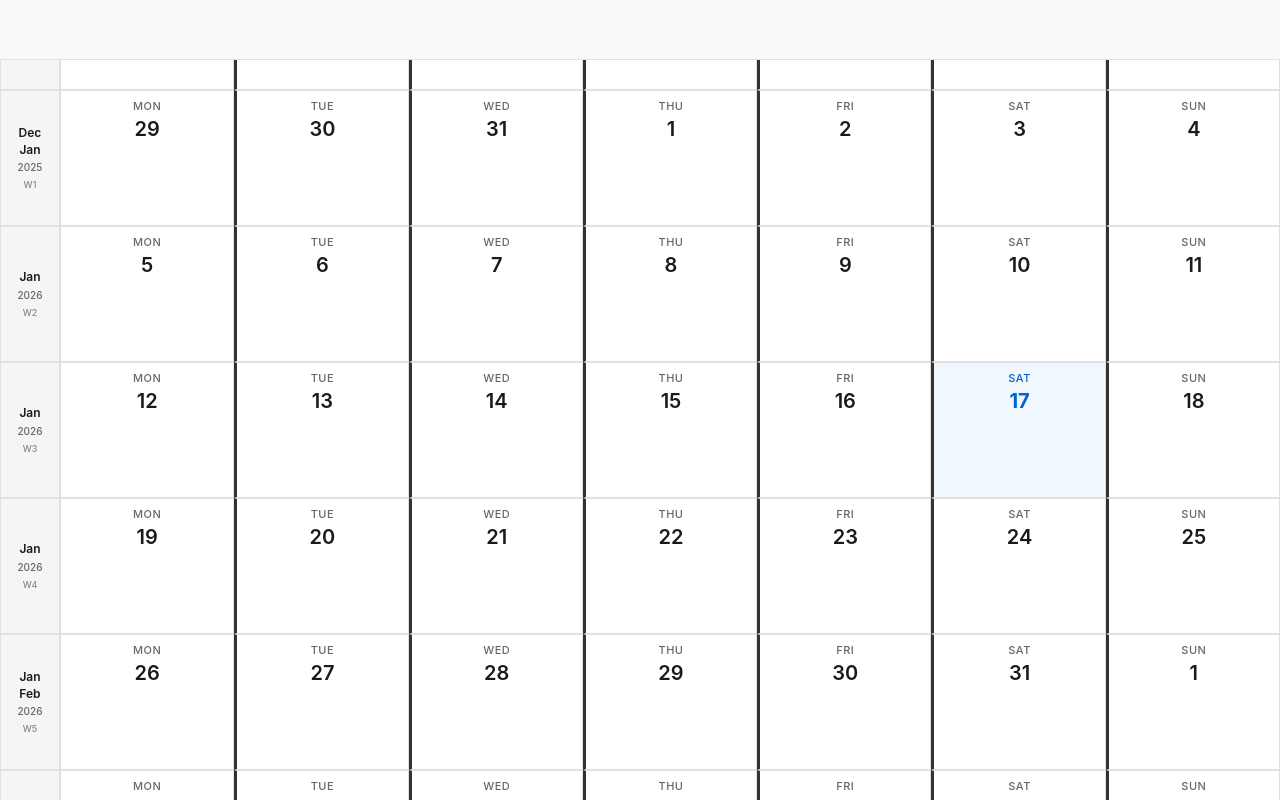
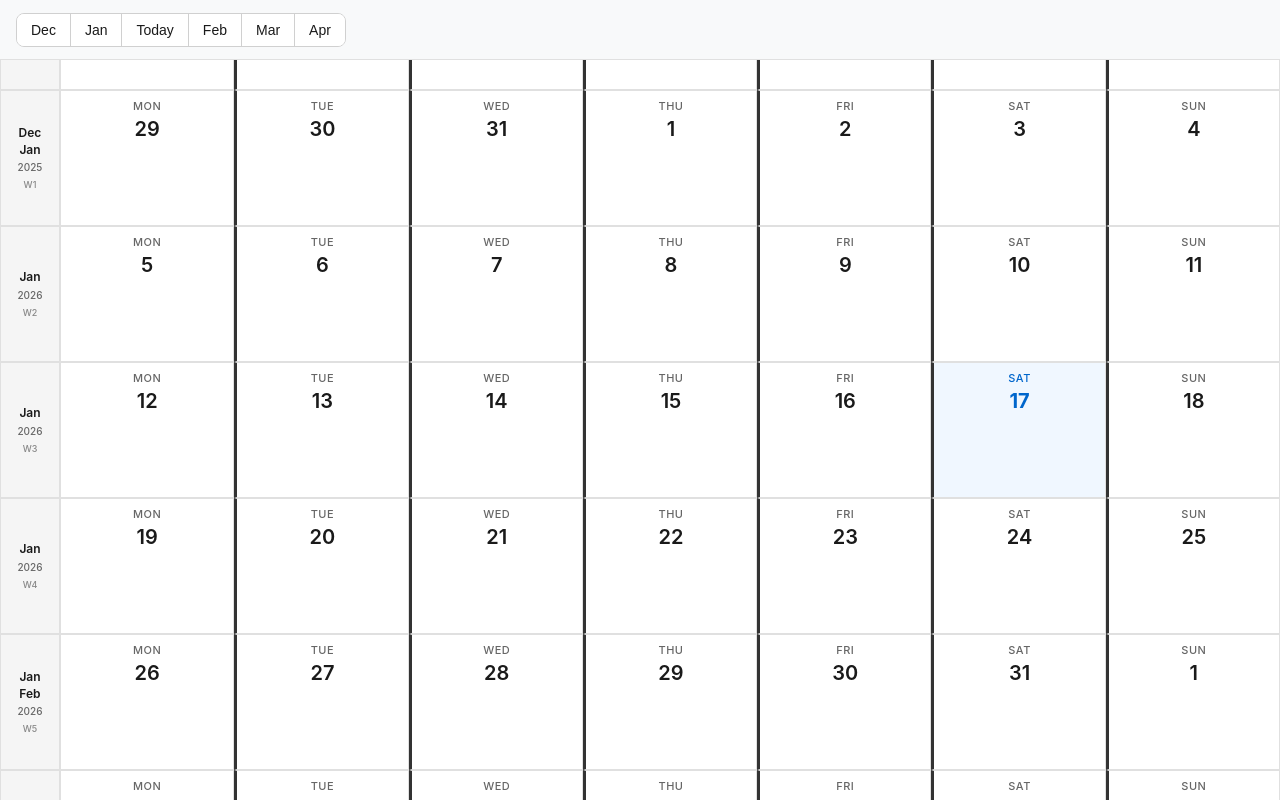
Before and after one commit to sebastiaanvisser/cal, a Next.js app: page / in a window 1280 px wide. Built offline with nearby package versions, Linux system fonts and the light colour scheme.

Commit message:
Nav buttons.

```diff
--- a/components/Calendar.module.css
+++ b/components/Calendar.module.css
@@ -21,6 +21,51 @@
   flex-shrink: 0;
   /* Safe area for iPhone notch */
   padding-top: env(safe-area-inset-top, 0);
+  overflow-x: auto;
+  overflow-y: hidden;
+  -webkit-overflow-scrolling: touch;
+}
+
+.toolbarButtons {
+  display: inline-flex;
+  align-items: center;
+  border-radius: 8px;
+  overflow: hidden;
+  border: 1px solid #d0d0d0;
+  background-color: #ffffff;
+}
+
+.toolbarButton {
+  padding: 8px 14px;
+  background-color: #ffffff;
+  border: none;
+  border-right: 1px solid #d0d0d0;
+  font-size: 14px;
+  font-weight: 500;
+  color: #1a1a1a;
+  cursor: pointer;
+  white-space: nowrap;
+  transition: all 0.2s ease;
+  flex-shrink: 0;
+  position: relative;
+}
+
+.toolbarButton:last-child {
+  border-right: none;
+}
+
+.toolbarButton:hover {
+  background-color: #f0f0f0;
+}
+
+.toolbarButton:active {
+  background-color: #e8e8e8;
+}
+
+.toolbarButton:focus {
+  outline: 2px solid #0066cc;
+  outline-offset: -2px;
+  z-index: 1;
 }
 
 .calendarContainer {
@@ -47,6 +92,15 @@
 
 /* Mobile optimizations */
 @media (max-width: 768px) {
+  .toolbar {
+    padding: 0 12px;
+  }
+
+  .toolbarButton {
+    padding: 6px 10px;
+    font-size: 13px;
+  }
+
   .weekRow {
     min-height: calc((100vh - 120px) / 5);
     min-height: calc((100dvh - 120px) / 5);
--- a/components/Calendar.tsx
+++ b/components/Calendar.tsx
@@ -200,11 +200,142 @@ export default function Calendar() {
     return date.getTime() === today.getTime()
   }
 
+  // Scroll to a specific date
+  const scrollToDate = useCallback((targetDate: Date) => {
+    if (!containerRef.current || weeks.length === 0) return
+
+    // Find the week containing the target date
+    const targetIndex = weeks.findIndex(week =>
+      week.days.some(day => {
+        const dayTime = day.getTime()
+        const targetTime = targetDate.getTime()
+        return dayTime === targetTime ||
+               (dayTime <= targetTime && targetTime < dayTime + 86400000)
+      })
+    )
+
+    if (targetIndex !== -1) {
+      const weekElement = containerRef.current.querySelector(
+        `[data-week-offset="${weeks[targetIndex].weekOffset}"]`
+      ) as HTMLElement
+
+      if (weekElement) {
+        weekElement.scrollIntoView({ behavior: 'smooth', block: 'center' })
+      }
+    }
+  }, [weeks])
+
+  // Scroll to previous month
+  const scrollToPreviousMonth = useCallback(() => {
+    const today = todayRef.current
+    const prevMonth = new Date(today.getFullYear(), today.getMonth() - 1, 1)
+    prevMonth.setHours(0, 0, 0, 0)
+    scrollToDate(prevMonth)
+  }, [scrollToDate])
+
+  // Scroll to start of this month
+  const scrollToThisMonth = useCallback(() => {
+    const today = todayRef.current
+    const firstOfMonth = new Date(today.getFullYear(), today.getMonth(), 1)
+    firstOfMonth.setHours(0, 0, 0, 0)
+    scrollToDate(firstOfMonth)
+  }, [scrollToDate])
+
+  // Scroll to today
+  const scrollToToday = useCallback(() => {
+    scrollToDate(todayRef.current)
+  }, [scrollToDate])
+
+  // Scroll to next month
+  const scrollToNextMonth = useCallback(() => {
+    const today = todayRef.current
+    const nextMonth = new Date(today.getFullYear(), today.getMonth() + 1, 1)
+    nextMonth.setHours(0, 0, 0, 0)
+    scrollToDate(nextMonth)
+  }, [scrollToDate])
+
+  // Scroll to month after next
+  const scrollToMonthAfter = useCallback(() => {
+    const today = todayRef.current
+    const monthAfter = new Date(today.getFullYear(), today.getMonth() + 2, 1)
+    monthAfter.setHours(0, 0, 0, 0)
+    scrollToDate(monthAfter)
+  }, [scrollToDate])
+
+  // Scroll to month after the month after
+  const scrollToMonthAfterNext = useCallback(() => {
+    const today = todayRef.current
+    const monthAfterNext = new Date(today.getFullYear(), today.getMonth() + 3, 1)
+    monthAfterNext.setHours(0, 0, 0, 0)
+    scrollToDate(monthAfterNext)
+  }, [scrollToDate])
+
+  // Get month names for buttons
+  const getMonthNames = () => {
+    const today = todayRef.current
+    const prevMonthDate = new Date(today.getFullYear(), today.getMonth() - 1, 1)
+    const prevMonth = prevMonthDate.toLocaleDateString('en-US', { month: 'short' })
+    const thisMonth = today.toLocaleDateString('en-US', { month: 'short' })
+    const nextMonthDate = new Date(today.getFullYear(), today.getMonth() + 1, 1)
+    const nextMonth = nextMonthDate.toLocaleDateString('en-US', { month: 'short' })
+    const monthAfterDate = new Date(today.getFullYear(), today.getMonth() + 2, 1)
+    const monthAfter = monthAfterDate.toLocaleDateString('en-US', { month: 'short' })
+    const monthAfterNextDate = new Date(today.getFullYear(), today.getMonth() + 3, 1)
+    const monthAfterNext = monthAfterNextDate.toLocaleDateString('en-US', { month: 'short' })
+
+    return { prevMonth, thisMonth, nextMonth, monthAfter, monthAfterNext }
+  }
+
+  const { prevMonth, thisMonth, nextMonth, monthAfter, monthAfterNext } = getMonthNames()
+
   return (
     <div className={styles.container}>
       {/* Sticky Toolbar */}
       <div className={styles.toolbar}>
-        {/* Toolbar content will be added here */}
+        <div className={styles.toolbarButtons}>
+          <button
+            className={styles.toolbarButton}
+            onClick={scrollToPreviousMonth}
+            type="button"
+          >
+            {prevMonth}
+          </button>
+          <button
+            className={styles.toolbarButton}
+            onClick={scrollToThisMonth}
+            type="button"
+          >
+            {thisMonth}
+          </button>
+          <button
+            className={styles.toolbarButton}
+            onClick={scrollToToday}
+            type="button"
+          >
+            Today
+          </button>
+          <button
+            className={styles.toolbarButton}
+            onClick={scrollToNextMonth}
+            type="button"
+          >
+            {nextMonth}
+          </button>
+          <button
+            className={styles.toolbarButton}
+            onClick={scrollToMonthAfter}
+            type="button"
+          >
+            {monthAfter}
+          </button>
+          <button
+            className={styles.toolbarButton}
+            onClick={scrollToMonthAfterNext}
+            type="button"
+          >
+            {monthAfterNext}
+          </button>
+        </div>
       </div>
 
       {/* Calendar Content */}
```
